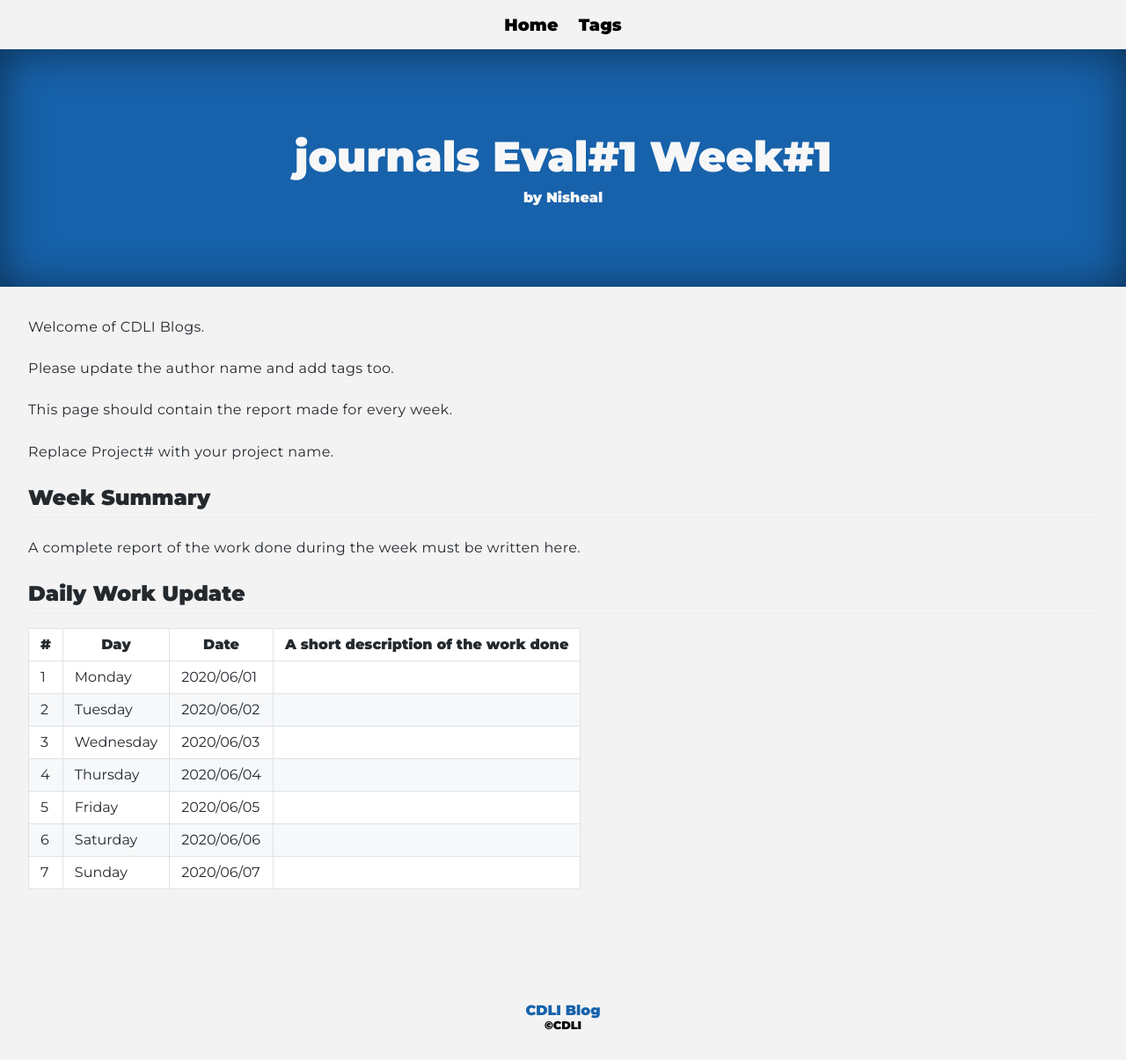
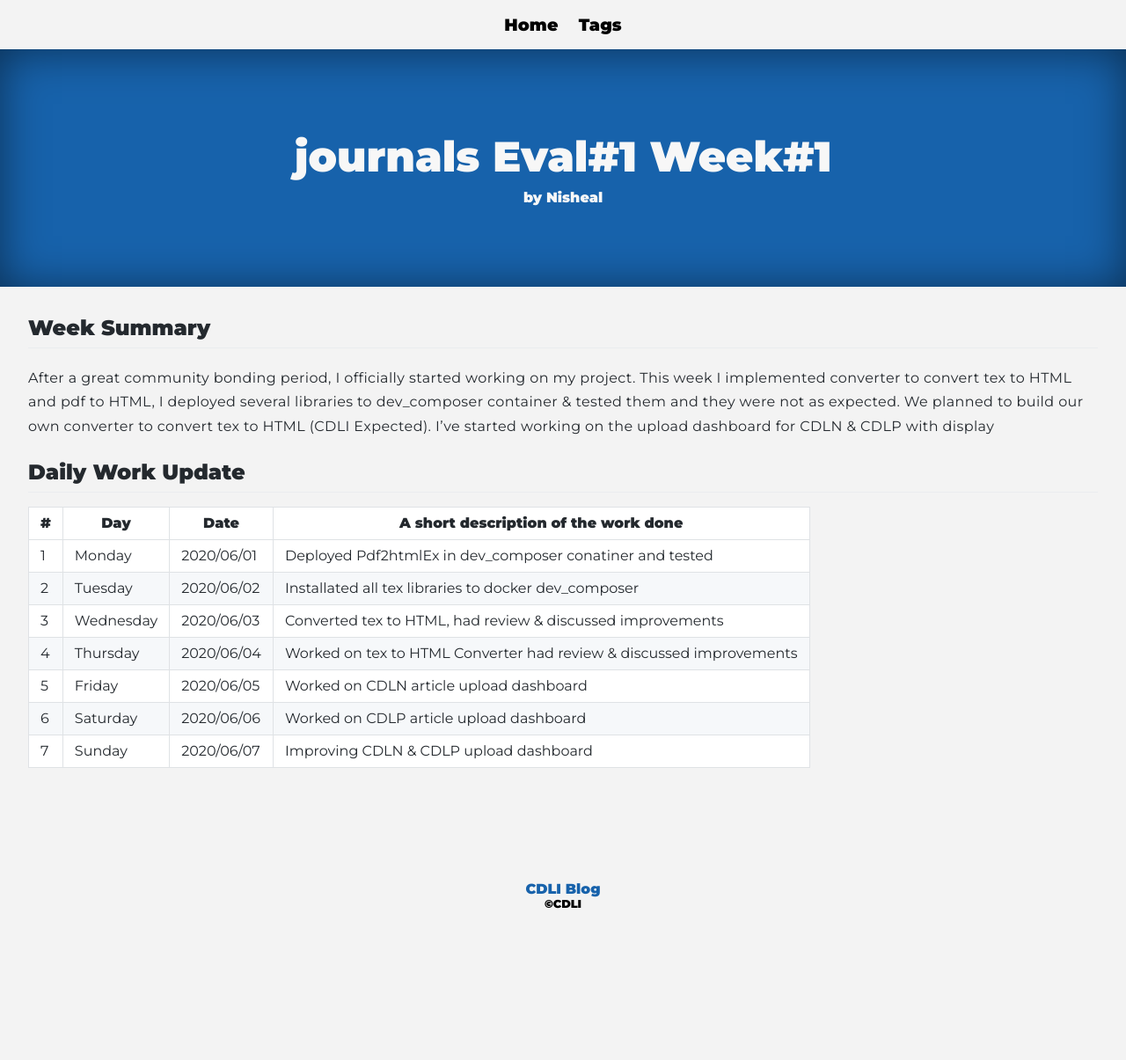
Before and after one commit to cdli-gh/blog, a Jekyll site: the page built from _blog/gsoc20/journals/posts/01_week1.md, in a window 1280 px wide. Shown: the whole page at 88% size. Built offline with Jekyll 4.4.1, drawn with Linux system fonts in a browser that asks for light colours; Markdown is read by kramdown in place of the engine named in the settings; after the commit the page ends 1067 px from its top, so only the background shows below that.

Commit message:
Update 01_week1.md

```diff
--- a/_blog/gsoc20/journals/posts/01_week1.md
+++ b/_blog/gsoc20/journals/posts/01_week1.md
@@ -4,27 +4,20 @@ title: journals Eval#1 Week#1
 author: "Nisheal"
 tags: ["week","gsoc","gsoc2020","journals","eval#1","week#1"]
 ---
-Welcome of CDLI Blogs.
-
-Please update the author name and add tags too.
-
-This page should contain the report made for every week.
-
-Replace Project# with your project name.
 
 ## Week Summary
 
-A complete report of the work done during the week must be written here.
-
+After a great community bonding period, I officially started working on my project. This week I implemented converter to convert tex to HTML and pdf to HTML, I deployed several libraries to dev_composer container & tested them and they were not as expected. We planned to build our own converter to convert tex to HTML (CDLI Expected).
+I’ve started working on the upload dashboard for CDLN & CDLP with display
 
 ## Daily Work Update
 
 |\#|Day|Date|A short description of the work done|
 |---	|---	|---	|---	|
-|1   	| Monday 	|   2020/06/01	|   	|
-|2   	| Tuesday  	|   2020/06/02	|   	|
-|3   	| Wednesday  	|  2020/06/03 	|   	|
-|4   	| Thursday  	|   2020/06/04	|   	|
-|5   	| Friday  	|   2020/06/05	|   	|
-|6   	| Saturday  	|   2020/06/06	|   	|
-|7   	| Sunday  	|   2020/06/07	|   	|
+|1   	| Monday 	|   2020/06/01	| Deployed Pdf2htmlEx in dev_composer conatiner and tested |
+|2   	| Tuesday  	|   2020/06/02	| Installated all tex libraries to docker dev_composer |
+|3   	| Wednesday  	|  2020/06/03 	| Converted tex to HTML, had review & discussed improvements |
+|4   	| Thursday  	|   2020/06/04	| Worked on tex to HTML Converter had review & discussed improvements |
+|5   	| Friday  	|   2020/06/05	|  Worked on CDLN article upload dashboard 	|
+|6   	| Saturday  	|   2020/06/06	| Worked on CDLP article upload dashboard  	|
+|7   	| Sunday  	|   2020/06/07	|  Improving CDLN & CDLP upload dashboard 	|
```
